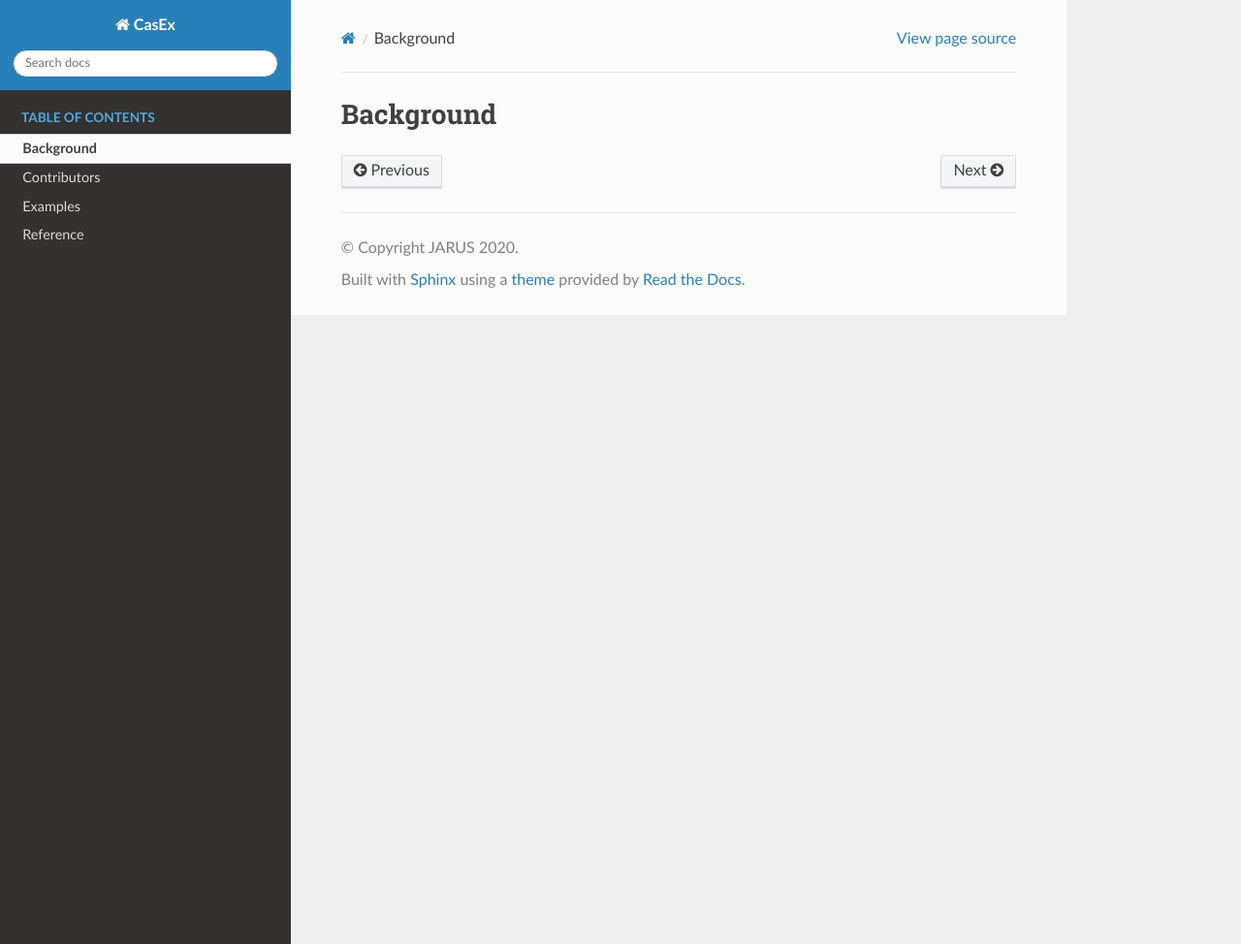
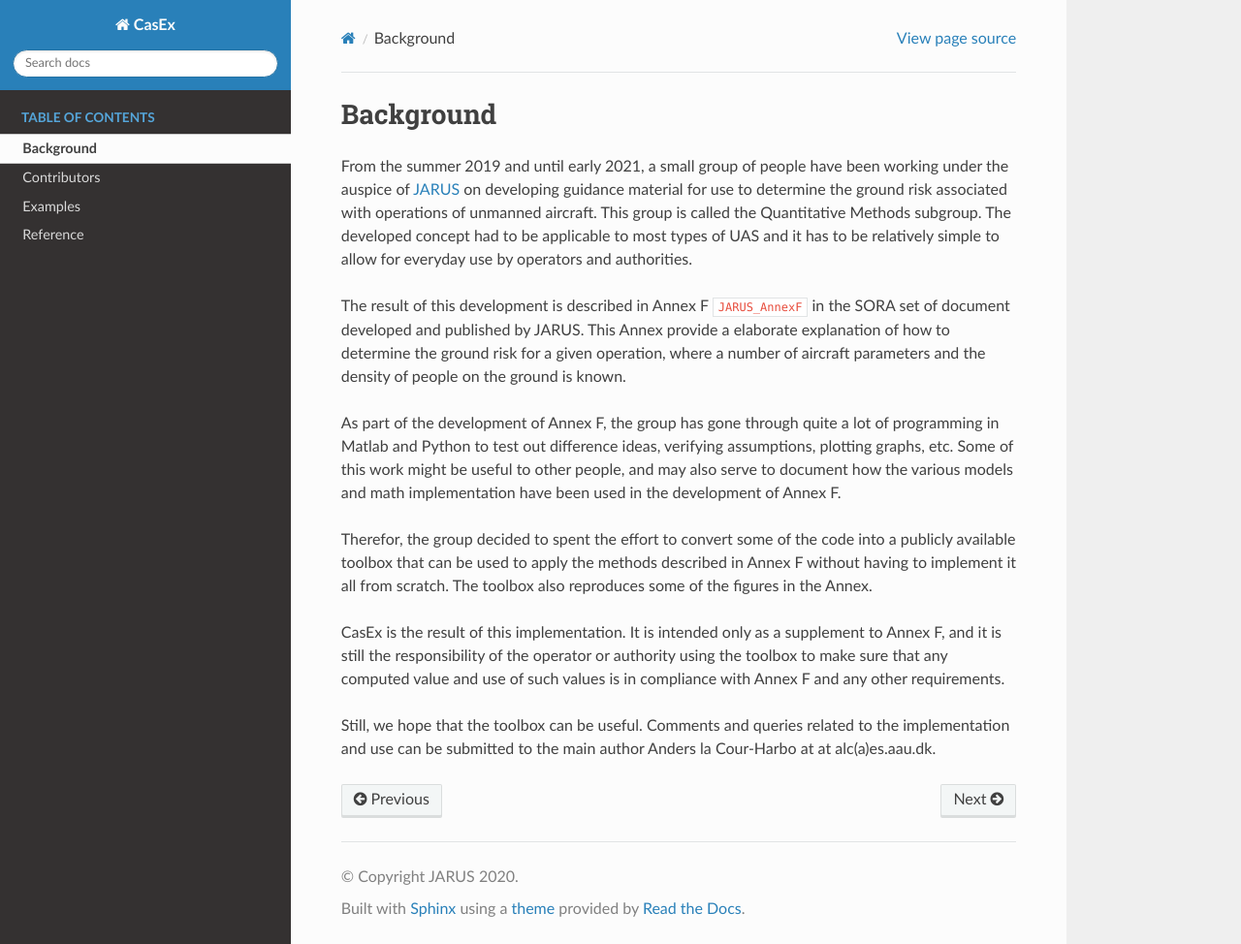
Before and after one commit to JARUS-QM/casex, a Sphinx documentation site: the page built from docs/source/background.rst, in a window 1280 px wide and 974 px high. Shown: the whole window at 97% size. Built offline with Sphinx 7.4.7 and the Read the Docs theme 2.0.0, drawn with Linux system fonts in a browser that asks for light colours; cross-references to code outside the pages are shown as plain code.

Commit message:
Added  background and tidied up example documentation

```diff
--- a/docs/source/background.rst
+++ b/docs/source/background.rst
@@ -1,2 +1,30 @@
 Background
 ==========
+
+From the summer 2019 and until early 2021, a small group of people have been working under
+the auspice of `JARUS <http://jarus-rpas.org>`_ on developing guidance material for use
+to determine the ground risk associated with operations of unmanned aircraft.
+This group is called the Quantitative Methods subgroup. The developed concept had to
+be applicable to most types of UAS and it has to be relatively simple to allow for everyday use by
+operators and authorities.
+
+The result of this development is described in Annex F :cite:`JARUS_AnnexF`
+in the SORA set of document developed and published by
+JARUS. This Annex provide a elaborate explanation of how to determine the ground risk
+for a given operation, where a number of aircraft parameters and the density of people on the ground is known.
+
+As part of the development of Annex F, the group has gone through quite a lot of programming in Matlab and Python
+to test out difference ideas, verifying assumptions, plotting graphs, etc. Some of this work might be useful to
+other people, and may also serve to document how the various models and math implementation have been used in
+the development of Annex F.
+
+Therefor, the group decided to spent the effort to convert some of the code into a publicly available toolbox
+that can be used to apply the methods described in Annex F without having to implement it all from scratch.
+The toolbox also reproduces some of the figures in the Annex.
+
+CasEx is the result of this implementation. It is intended only as a supplement to Annex F, and it is still
+the responsibility of the operator or authority using the toolbox to make sure that any computed value
+and use of such values is in compliance with Annex F and any other requirements.
+
+Still, we hope that the toolbox can be useful. Comments and queries related to the
+implementation and use can be submitted to the main author Anders la Cour-Harbo at at alc(a)es.aau.dk.
```
Also changed, not shown: docs/source/examples/example1_critical_area.rst (+12 -10 lines), docs/source/examples/example2_model_comparison.rst (+10 -8 lines), 3 other files.
